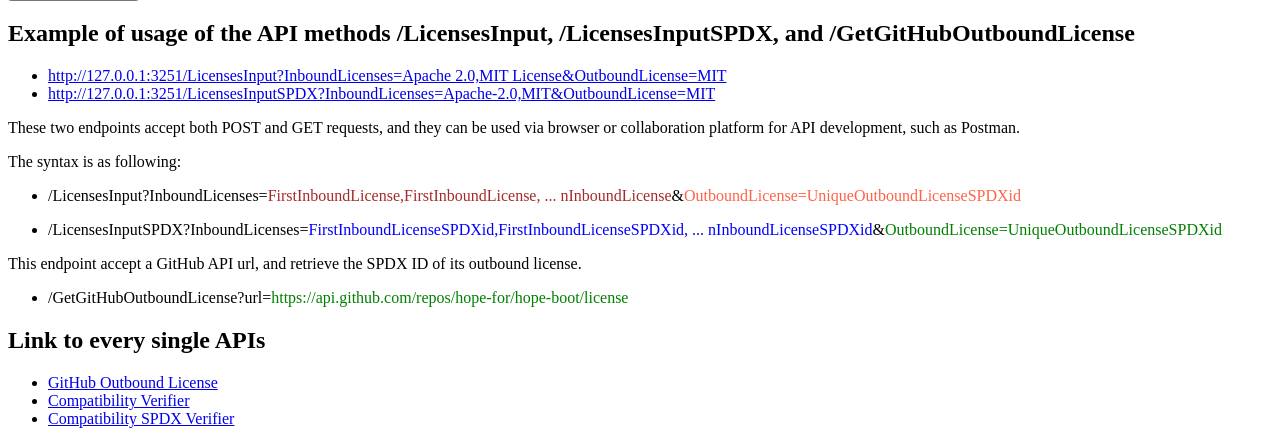
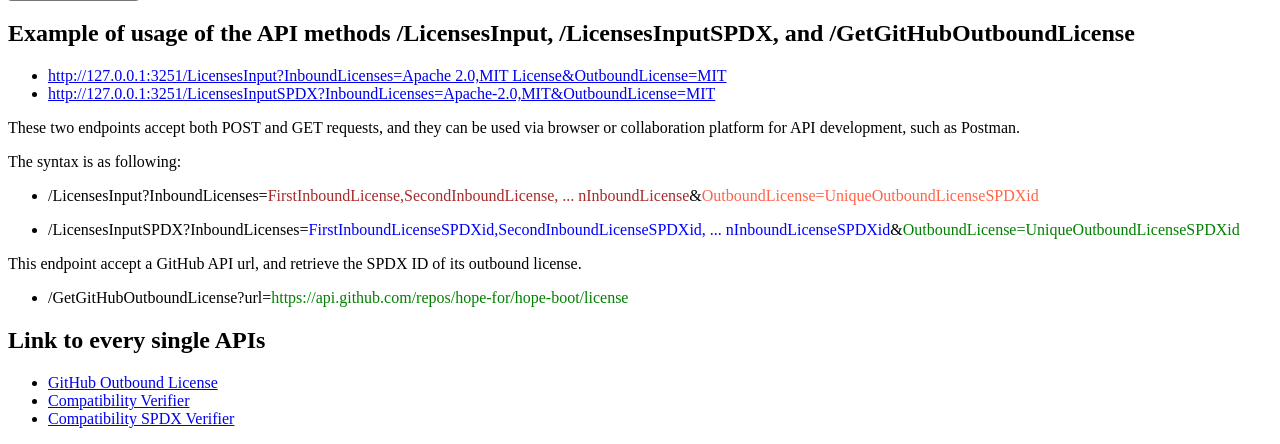
Before and after one commit to endocode/LCV-CM, a Flask app: page /APIEndpoints in a window 1280 px wide. Shown: the part 606-1050 px from the top of the page. Run offline with Flask 2, Linux system fonts and the light colour scheme.

Commit message:
fixxed a conceptual error

```diff
--- a/src/LCV/templates/APIEndpoints.html
+++ b/src/LCV/templates/APIEndpoints.html
@@ -31,8 +31,8 @@
             <p> These two endpoints accept both POST and GET requests, and they can be used via browser or collaboration platform for API development, such as Postman.</p>
             <p> The syntax is as following: </p>
             <ul>
-              <li><p>/LicensesInput?InboundLicenses=<span style="color:brown;">FirstInboundLicense,FirstInboundLicense, ... nInboundLicense</span>&<span style="color:tomato;">OutboundLicense=UniqueOutboundLicenseSPDXid</span></p>
-              <li><p>/LicensesInputSPDX?InboundLicenses=<span style="color:blue;">FirstInboundLicenseSPDXid,FirstInboundLicenseSPDXid, ... nInboundLicenseSPDXid</span>&<span style="color:green;">OutboundLicense=UniqueOutboundLicenseSPDXid</span></p>
+              <li><p>/LicensesInput?InboundLicenses=<span style="color:brown;">FirstInboundLicense,SecondInboundLicense, ... nInboundLicense</span>&<span style="color:tomato;">OutboundLicense=UniqueOutboundLicenseSPDXid</span></p>
+              <li><p>/LicensesInputSPDX?InboundLicenses=<span style="color:blue;">FirstInboundLicenseSPDXid,SecondInboundLicenseSPDXid, ... nInboundLicenseSPDXid</span>&<span style="color:green;">OutboundLicense=UniqueOutboundLicenseSPDXid</span></p>
             </ul>
             <p> This endpoint accept a GitHub API url, and retrieve the SPDX ID of its outbound license.
             <ul>
```
